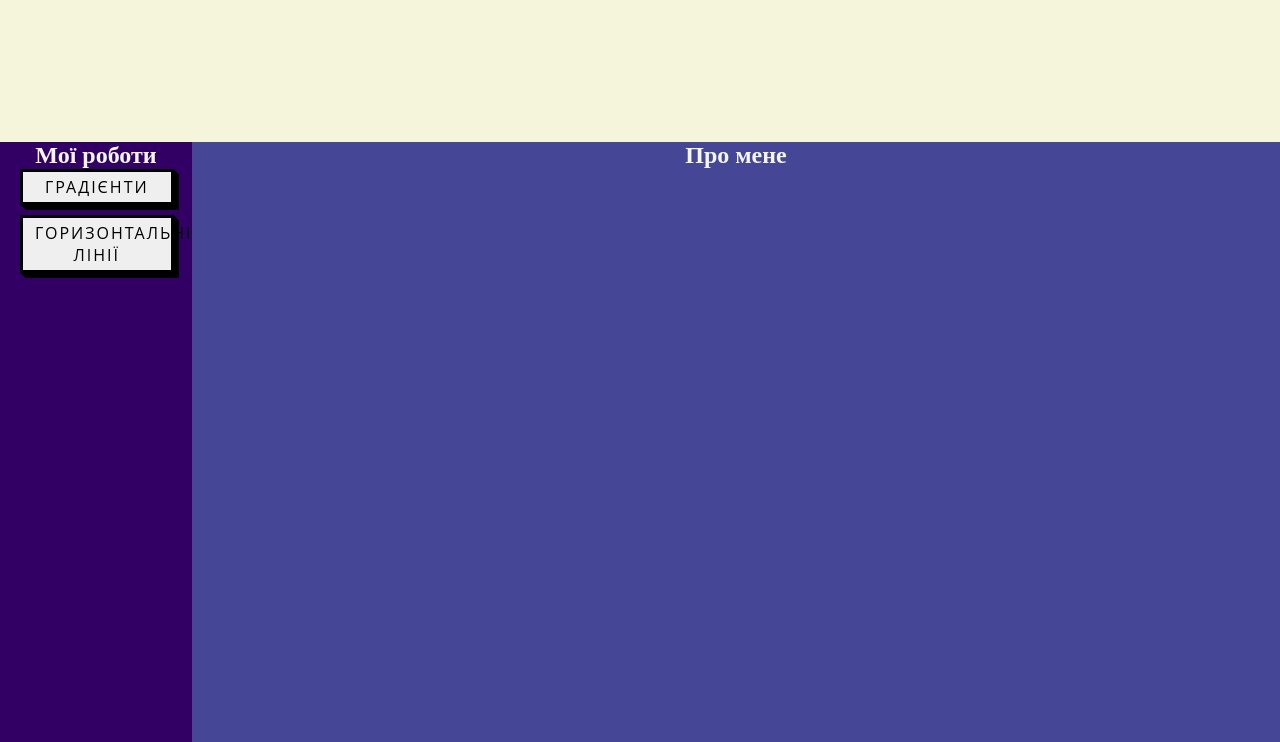
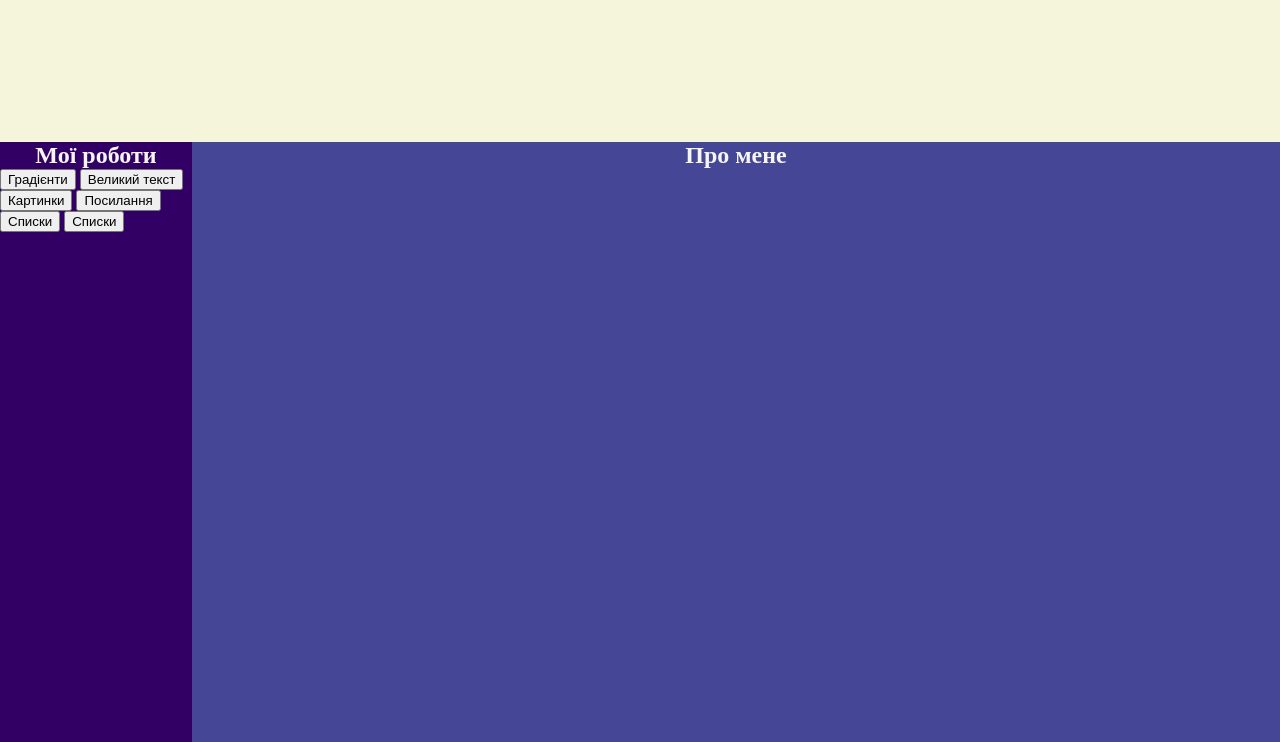
Before and after one commit to Mudoryu/test, a plain HTML site: page index.html in a window 1280 px wide. Shown: the part 58-800 px from the top of the page. Drawn offline with Linux system fonts and the light colour scheme.

Commit message:
Update index.html

```diff
--- a/index.html
+++ b/index.html
@@ -11,8 +11,14 @@
 <header>
 	<h1>сайт Владислава</h1>
 </header>
-<div id="menu"><h2>Мої роботи</h2><a target="_blank" href="gradient.html"><button class="button-54" role="button">Градієнти</button></a>
-<a href=""><button class="button-54" role="button">Горизонтальні лінії</button></a></div>
+<div id="menu"><h2>Мої роботи</h2><a target="_blank" href="gradient.html"><button class="button1" role="button">Градієнти</button></a>
+<a href=""><button class="button1" role="button">Великий текст</button></a>
+<a href=""><button class="button1" role="button">Картинки</button></a>
+<a href=""><button class="button1" role="button">Посилання</button></a>
+<a href=""><button class="button1" role="button">Списки</button></a>
+<a href=""><button class="button1" role="button">Списки</button></a>
+</div>
+
 <div id="content"><h2>Про мене</h2></div>
 <footer><h2>Мої контакти</h2></footer>
 </body>
```
